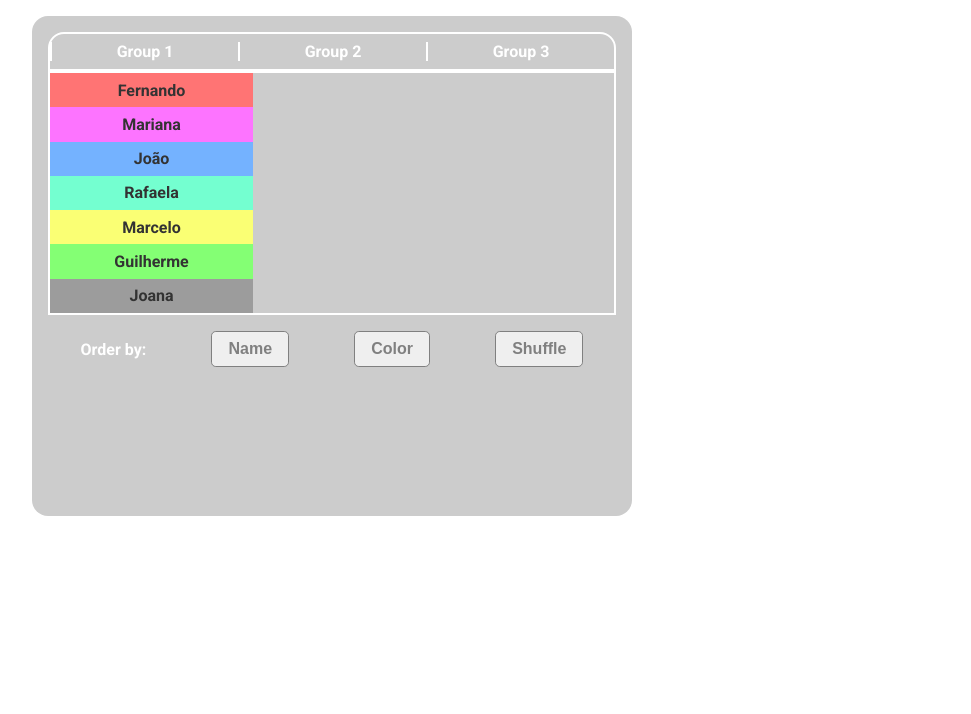
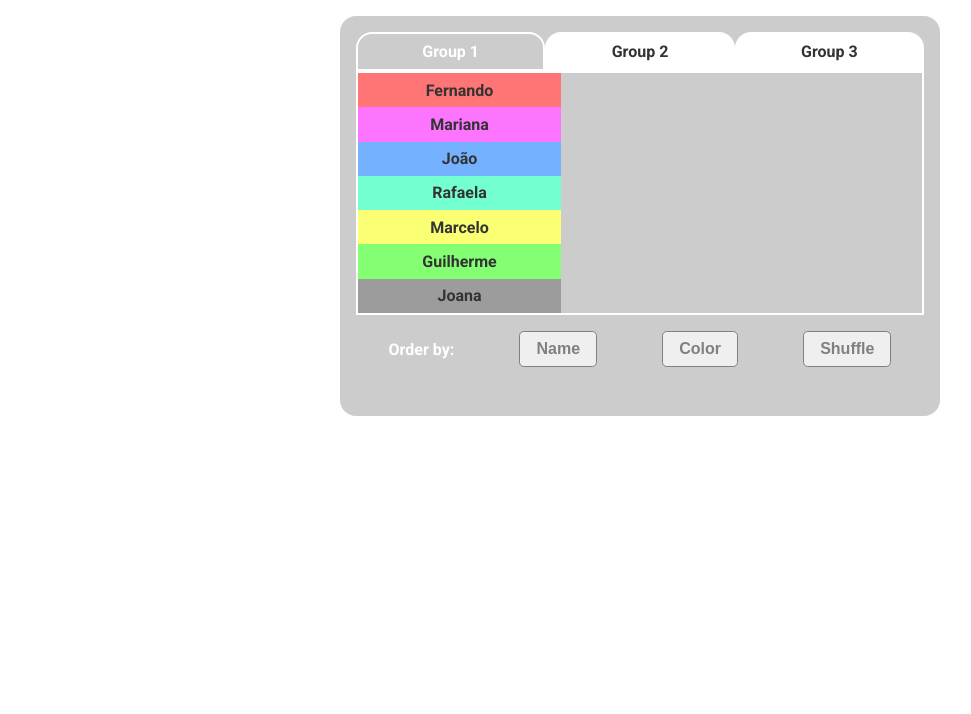
Before and after one commit to anacvignola/b4b-ventures-challenge, a plain HTML site: page index.html in a window 1280 px wide. Shown: the part 86-800 px from the top of the page, without its empty margins (0-971 px from the left). Drawn offline with Linux system fonts and the light colour scheme.

Commit message:
fix tabs styles

```diff
--- a/assets/css/styles.css
+++ b/assets/css/styles.css
@@ -9,10 +9,7 @@ body {
   font-family: "Roboto", "Helvetica Neue", "Helvetica", sans-serif;
   text-rendering: optimizeLegibility !important;
   -webkit-font-smoothing: antialiased !important;
-  display: flex;
   background-color: #ffffff;
-  width: 100vh;
-  height: 100vh;
 }
 
 input,
@@ -41,11 +38,13 @@ li {
 }
 
 .content {
+  margin: auto;
   display: flex;
   flex-direction: column;
   padding: 2rem;
-  margin: 0 auto;
-  width: 100%;
+  align-items: center;
+  width: 100vh;
+  height: 100vh;
 }
 
 h1 {
@@ -61,29 +60,39 @@ h1 {
   flex-direction: column;
   max-width: 600px;
   width: 100%;
-  max-height: 500px;
+  max-height: 400px;
   height: 100%;
   border-radius: 1rem;
 }
 
 nav {
-  border-radius: 1rem 1rem 0 0;
   display: flex;
   width: 100%;
   align-items: center;
   justify-content: space-between;
-  padding: 0.5rem 0;
-  border: 2px solid #ffffff;
 }
 
 a {
-  border-left: 2px solid #ffffff;
+  border: 2px solid #ffffff;
+  border-radius: 1rem 1rem 0 0;
+  padding: 0.5rem 0;
   justify-content: center;
   align-items: center;
   display: flex;
   width: 100%;
+  font-weight: 700;
+  color: #333;
+  background: #fff;
+}
+
+nav a:hover {
   color: #fff;
-  font-weight: 700;
+  background: #cccccc;
+}
+nav a.focus,
+a:focus {
+  color: #fff;
+  background: #cccccc;
 }
 
 .tab {
--- a/index.html
+++ b/index.html
@@ -15,7 +15,7 @@
     <div class="wrapper">
       <div class="tabs">
         <nav>
-          <a id="group-one">Group 1</a>
+          <a class="focus" id="group-one">Group 1</a>
           <a href="#tab2" id="group-two">Group 2</a>
           <a href="#tab3" id="group-three">Group 3</a>
         </nav>
@@ -34,6 +34,15 @@
     </div>
   </div>
   <script src="assets/js/app.js"></script>
+  <script>
+    document.querySelectorAll('nav a').forEach((a) => {
+      a.addEventListener('click', () => {
+        let f = a.parentNode.querySelector('a.focus');
+        if (f) f.classList.remove('focus');
+        a.classList.add('focus');
+      })
+    })
+  </script>
 </body>
 
 </html>
```
